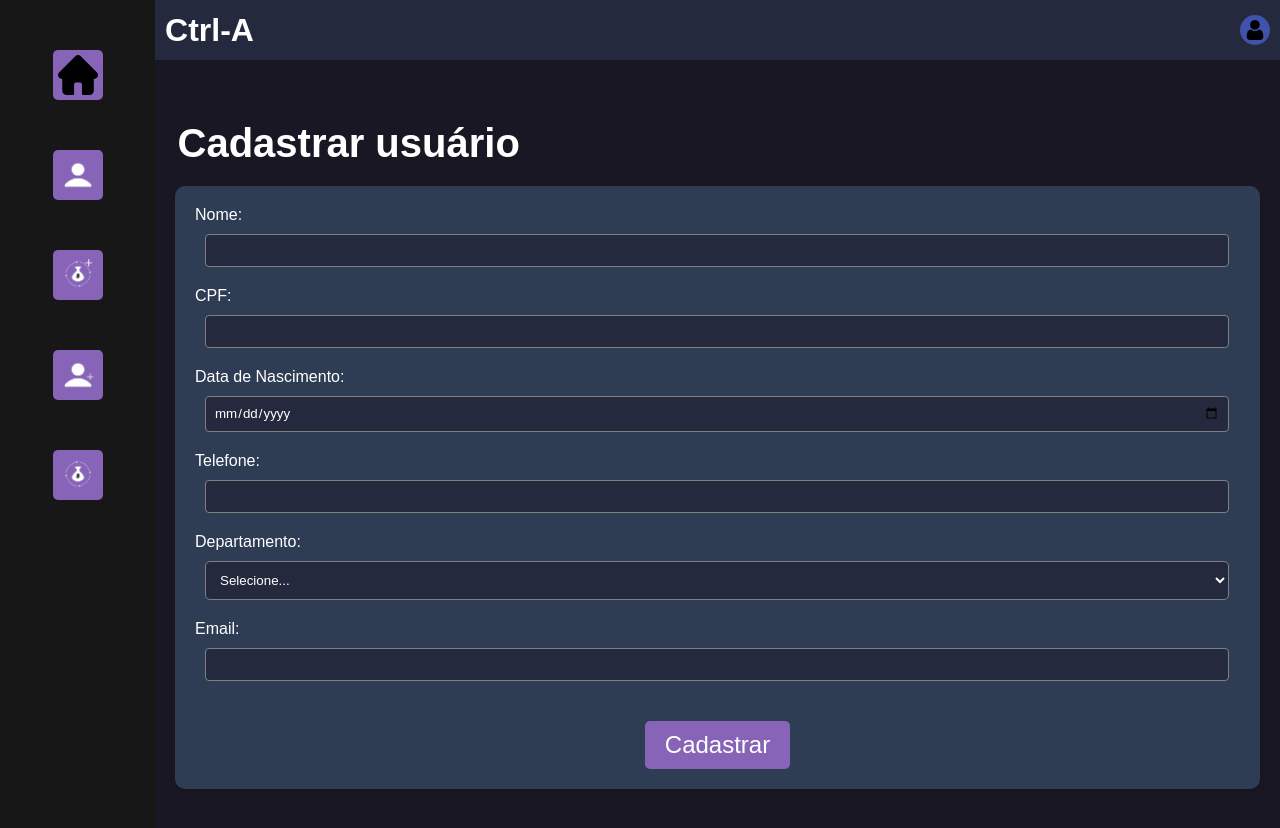
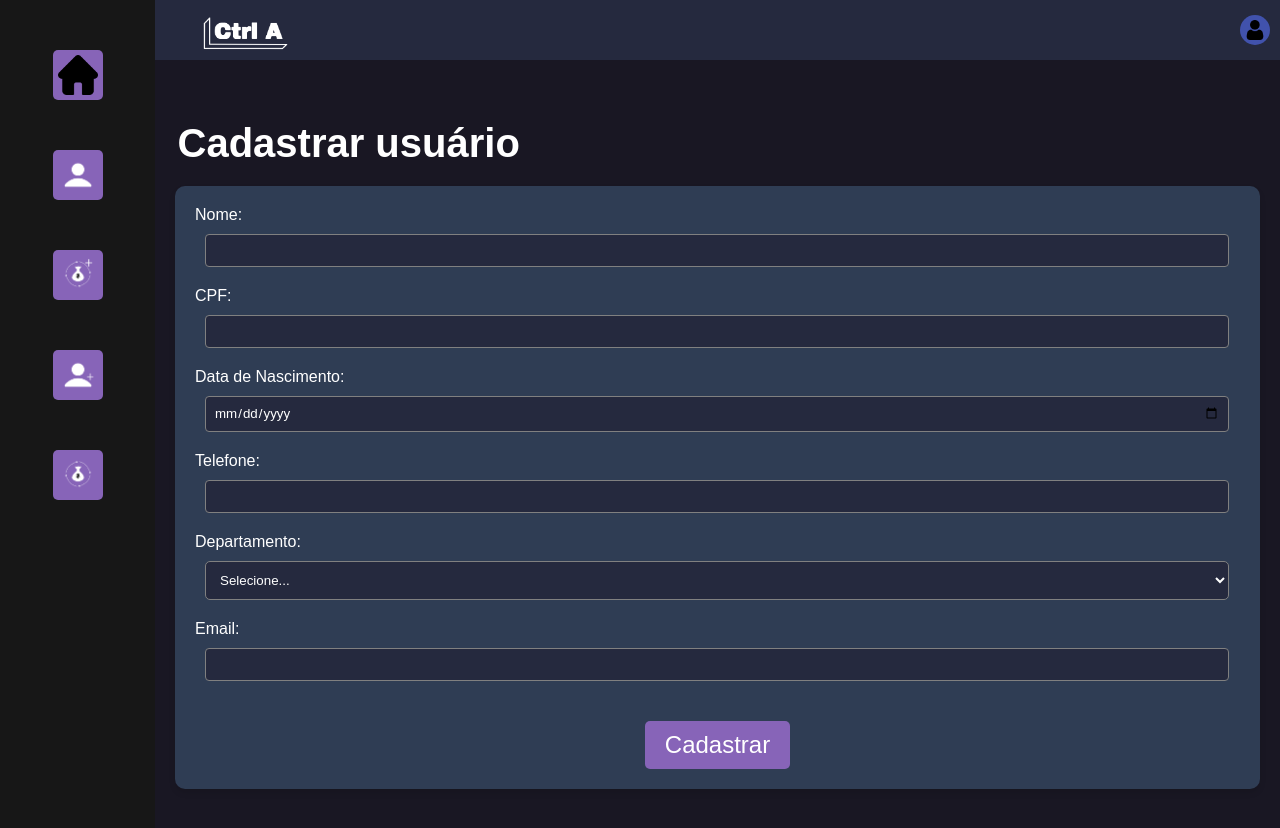
Before and after one commit to equipe-javali/API_3_FRONT, a React (Create React App) app in the folder ctrl-a/: page /CadastroUsuario in a window 1280 px wide. Shown: the top 828 px of the page. Built offline with nearby package versions, Linux system fonts and the light colour scheme.

Commit message:
Geral - Inseri a logo no header

```diff
--- a/ctrl-a/src/components/Header.tsx
+++ b/ctrl-a/src/components/Header.tsx
@@ -1,19 +1,19 @@
 import { Component } from "react";
 import "./css/Header.css";
 import user_png from "../assets/icons/user.png";
-
+import logo from '../assets/icons/logo.png';
 
 
 export default class Header extends Component<{}> {
     render() {
         return (
             <header id="header-component">
-                <h1 id="header-app-title">Ctrl-A</h1>
+                <img src={logo} alt="Logo" className="logo" />
                 <div id="header-right-side">
                     {/* <Logout/> */}
                     {/* <Notificacao/> */}
                     <div id="user-icon-holder">
-                        <img src={user_png} alt="Ícone de usuário"/>
+                        <img src={user_png} alt="Ícone de usuário" />
                     </div>
                 </div>
             </header>
--- a/ctrl-a/src/components/css/Header.css
+++ b/ctrl-a/src/components/css/Header.css
@@ -48,3 +48,10 @@
     height: 100%;
     margin: auto;
 }
+
+.logo {
+    width: 10%;
+    max-width: 100px;
+    margin-top: 20px;
+    margin-left: 30px;
+  }
```
